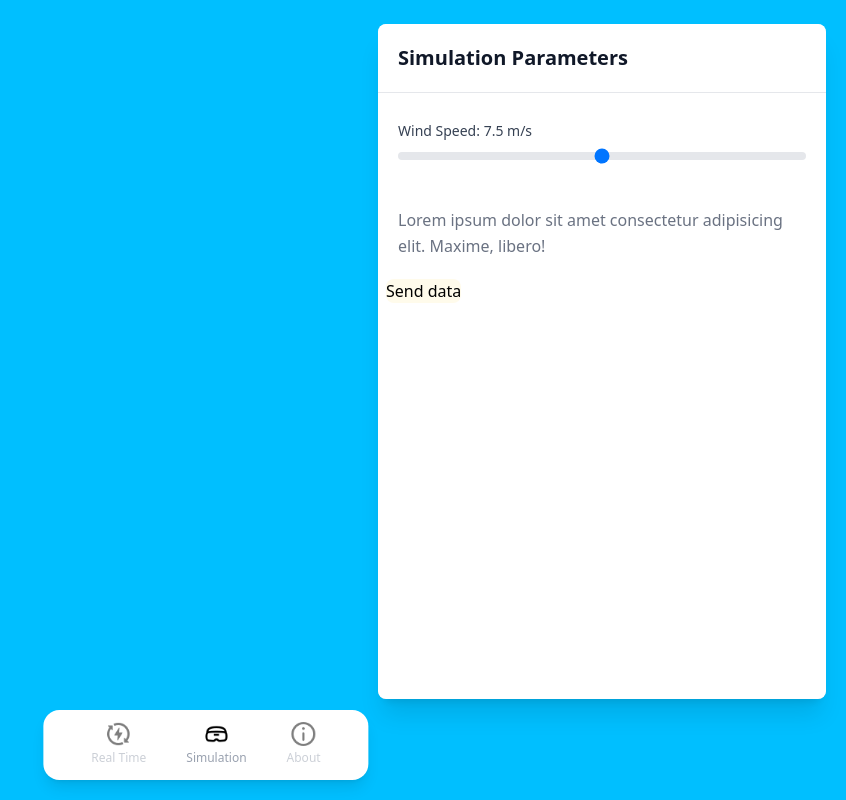
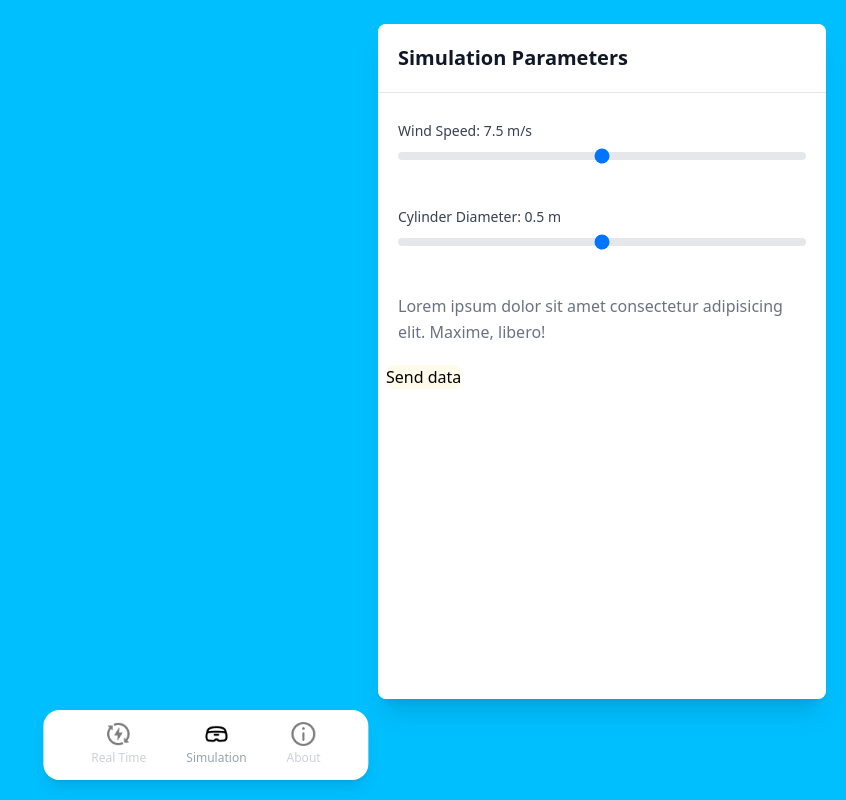
Before and after one commit to adomas-vensas/BWT, a React (Vite) app: page / in a window 1280 px wide. Both pictures are taken after a click on the element "Simulation". Shown: the whole page, without its empty margins (434-1280 px from the left). Built offline with nearby package versions, Linux system fonts and the light colour scheme; no server answers.

Commit message:
- added cylinder diameter slider

```diff
--- a/src/Panels/Simulation/SimulationPanelModal.tsx
+++ b/src/Panels/Simulation/SimulationPanelModal.tsx
@@ -10,6 +10,8 @@ export default function SimulationPanelModal({ open }: SimulationPanelModalProps
     if (!open) return null;
 
     const [windSpeed, setWindSpeed] = useState<number>(0);
+    const [cylinderDiameter, setCylinderDiameter] = useState<number>(0);
+
 
     const handleSend = async () => {
       const payload = {
@@ -53,10 +55,9 @@ export default function SimulationPanelModal({ open }: SimulationPanelModalProps
               </div>
 
               {/* Modal body */}
-              <div className="p-4 md:p-5 space-y-4">
-                <p className="text-base leading-relaxed text-gray-500 dark:text-gray-400">
+              <div className="p-4 md:p-5 space-y-4 leading-relaxed">
                   <RangeSlider propertyName="Wind Speed" onChange={setWindSpeed} min={0} max={15} step={0.1} unit="m/s"/>
-                </p>
+                  <RangeSlider propertyName="Cylinder Diameter" onChange={setCylinderDiameter} min={0} max={1} step={0.1} unit="m"/>
                 <p className="text-base leading-relaxed text-gray-500 dark:text-gray-400">
                   Lorem ipsum dolor sit amet consectetur adipisicing elit. Maxime, libero!
                 </p>
```
